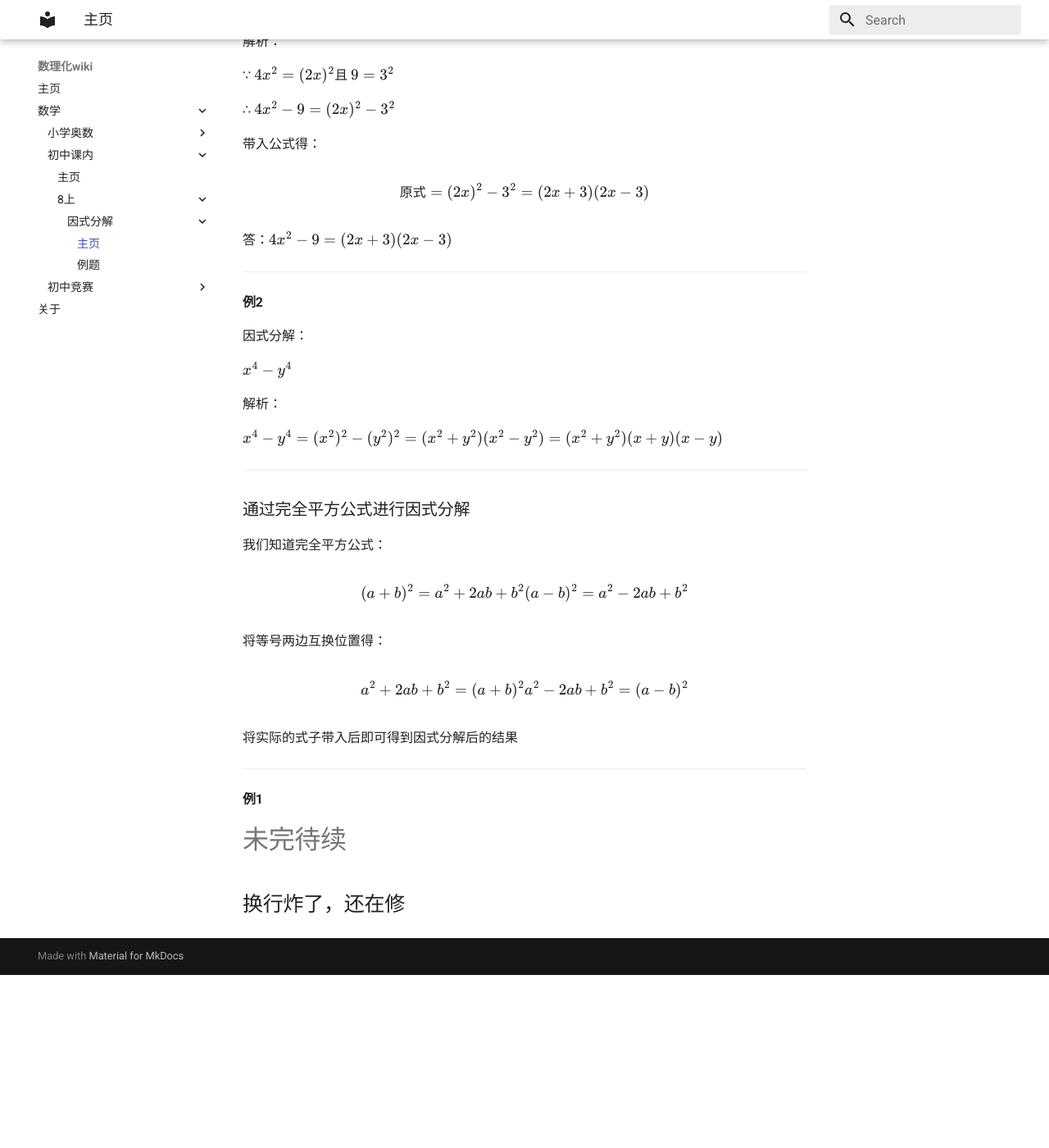
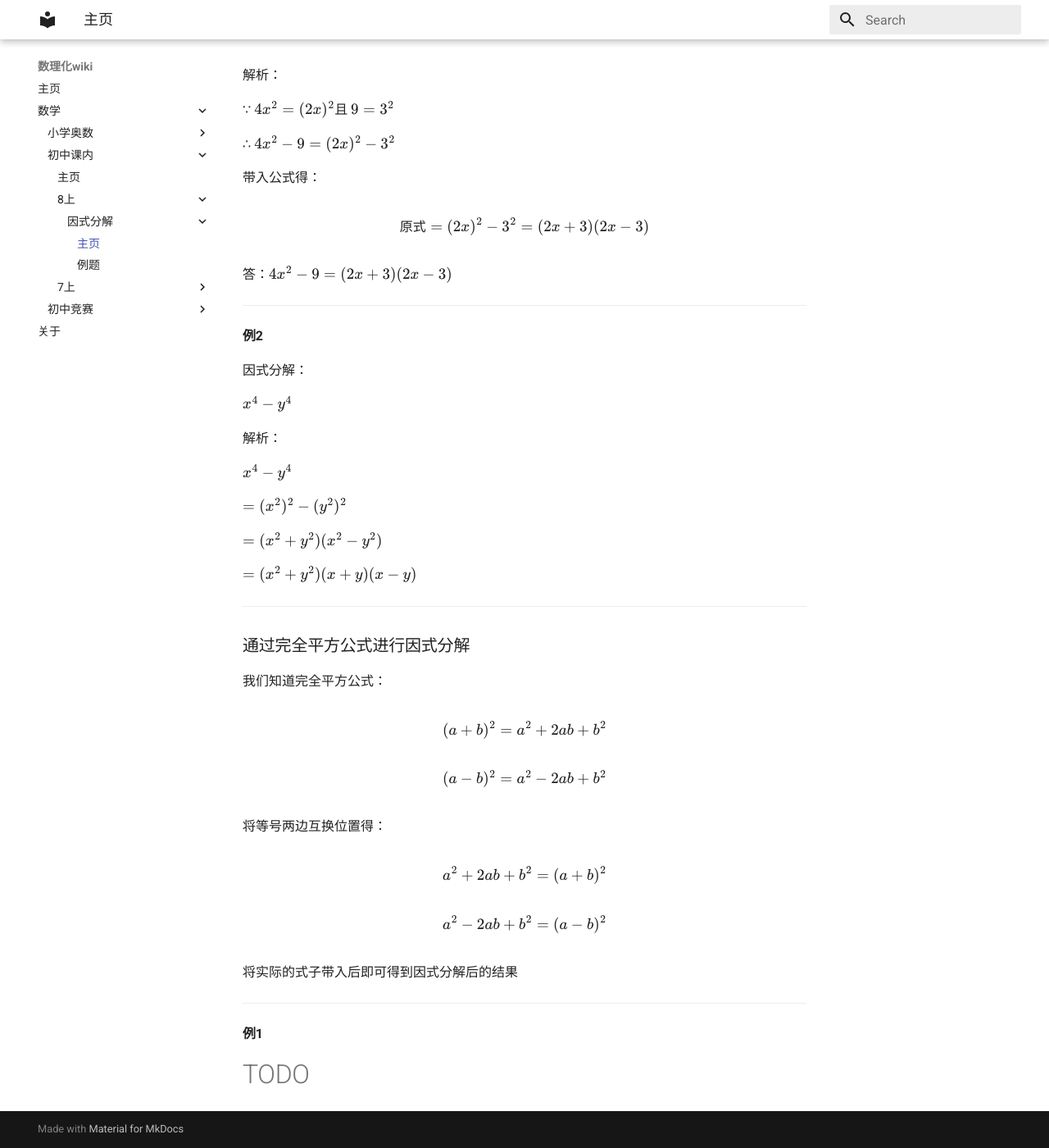
Before and after one commit to SuperUseryjh/MPC-wiki, an MkDocs documentation site: the page built from docs/数学/初中课内/八上/因式分解/定义.md, in a window 1280 px wide and 1400 px high, scrolled down 2994 px. Shown: the whole window at 82% size. Built offline with MkDocs 1.6.1 and Material for MkDocs 9.7.7, drawn with Linux system fonts in a browser that asks for light colours; nearby versions of some CDN libraries; before the commit the page ends 4183 px from its top, so only the background shows below that.

Commit message:
Update 因式分解+整式

```diff
--- a/docs/数学/初中课内/八上/因式分解/定义.md
+++ b/docs/数学/初中课内/八上/因式分解/定义.md
@@ -159,13 +161,14 @@ $x^4 - y^4$
 
 解析：
 
-$x^4 - y^4
-\\
- = (x^2)^2 - (y^2)^2
-\\
- = (x^2+y^2)(x^2-y^2)
-\\
- = (x^2+y^2)(x+y)(x-y)$
+$x^4 - y^4$
+
+${ = (x^2)^2 - (y^2)^2 }$
+
+${ = (x^2+y^2)(x^2-y^2) }$
+
+${ = (x^2+y^2)(x+y)(x-y)}$
+
 
 
 ---
@@ -176,7 +179,9 @@ $x^4 - y^4
 
 $$
 (a+b)^2 = a^2 + 2ab + b^2
-\\
+$$
+
+$$
 (a-b)^2 = a^2 - 2ab + b^2
 $$
 
@@ -184,7 +189,9 @@ $$
 
 $$
 a^2 + 2ab + b^2 = (a+b)^2
-\\
+$$
+
+$$
 a^2 - 2ab + b^2 = (a-b)^2
 $$
 
@@ -195,6 +202,8 @@ $$
 #### 例1
 
 
-# 未完待续
 
-## 换行炸了，还在修
+
+
+
+# TODO
--- a/mkdocs.yml
+++ b/mkdocs.yml
@@ -11,6 +11,10 @@ nav:
         - 因式分解:
           - 主页: 数学/初中课内/八上/因式分解/定义.md
           - 例题: 数学/初中课内/八上/因式分解/例题.md
+      - 7上:
+        - 整式:
+          - 定义: 数学/初中课内/七上/整式/定义.md
+          - 易错题: 数学/初中课内/七上/整式/易错题.md
     - 初中竞赛:
       - 主页: 数学/初中竞赛/main.md
   # - 物理:
@@ -32,12 +36,9 @@ extra_javascript:
 - https://cdnjs.loli.net/ajax/libs/pangu/3.3.0/pangu.min.js
 - js/1.js
 - https://polyfill.io/v3/polyfill.min.js?features=es6
-- https://cdn.jsdelivr.net/npm/mathjax@3/es5/tex-mml-chtml.js
+- https://cdn.bootcss.com/mathjax/3.0.5/es5/tex-mml-chtml.js
 features:
-  - navigation.instant #- header.autohide  #自动隐藏
   - navigation.tracking #地址栏中的 URL 将自动更新为在目录中突出显示的活动锚点
-  - navigation.tabs #顶级部分将呈现在上面视口标题下方的菜单层中，但在移动设备上保持原样
-  - navigation.tabs.sticky  #启用粘性选项卡后，导航选项卡将锁定在标题下方，并在向下滚动时始终保持可见
   - navigation.sections #启用部分后，顶级部分在边栏中呈现为1220px以上视口的组，但在移动设备上保持原样
   - navigation.top # 返回顶部的按钮 在上滑时出现
   - search.suggest # 搜索输入一些字母时推荐补全整个单词
```
Also changed, not shown: other parts of docs/数学/初中课内/八上/因式分解/定义.md (+2 -0 lines), docs/数学/初中课内/七上/整式/定义.md (added, +58 -0 lines), docs/数学/初中课内/七上/整式/易错题.md (added, +51 -0 lines), docs/数学/初中课内/八上/因式分解/例题.md (+14 -6 lines).
